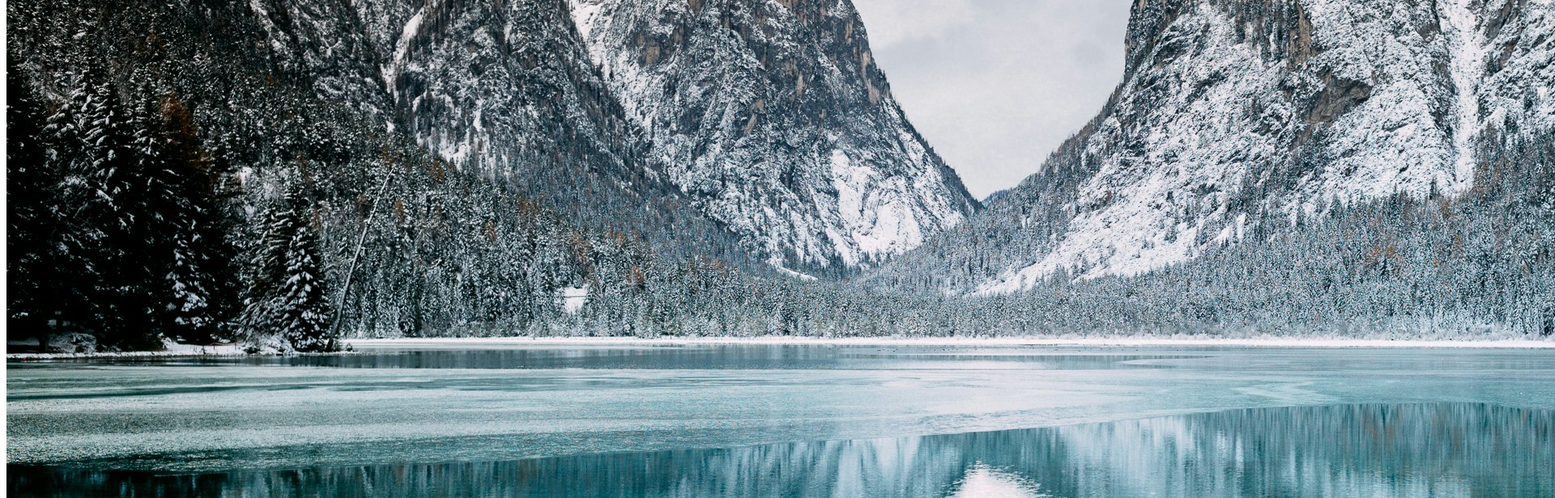
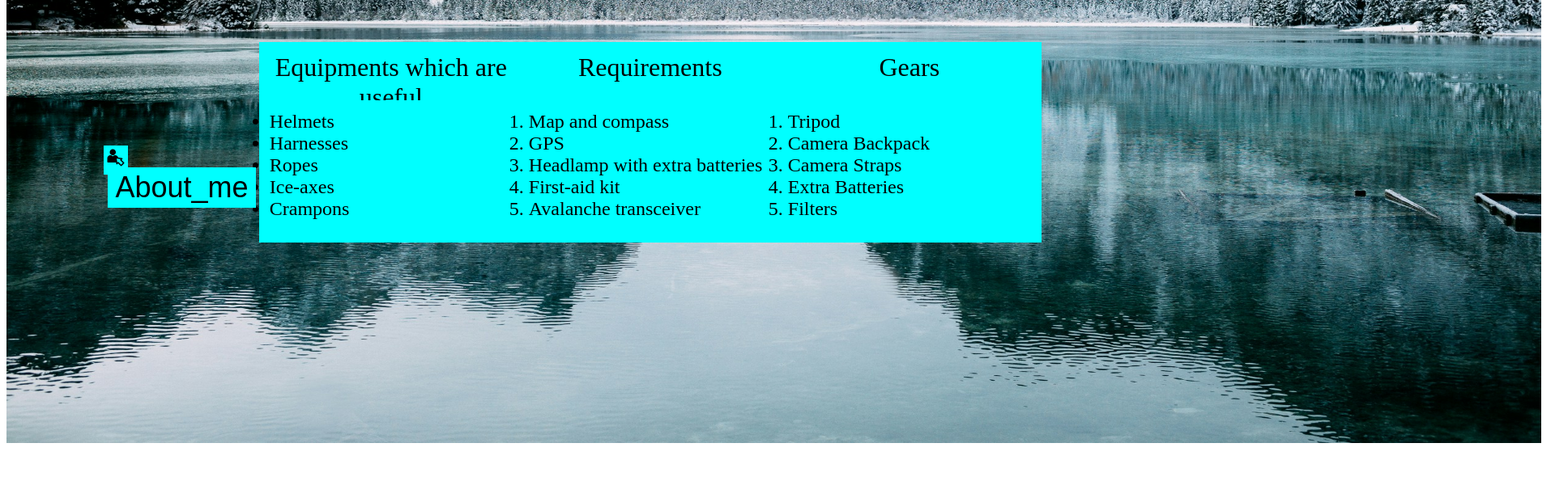
Before and after one commit to Smswad/my_travel_blog, a plain HTML site: page index.html in a window 1280 px wide. Shown: the part 460-1076 px from the top of the page at 81% size, 1920 px wide, since content can reach past the window. After the commit the page ends 1046 px from the top, so only its background shows below. Drawn offline with Linux system fonts and the light colour scheme.

Commit message:
massive change in website!!

```diff
--- a/index.html
+++ b/index.html
@@ -6,12 +6,60 @@
     <link rel="shortcut icon" href="Pictures/favicon.png" type="image/x-icon">
     <title>Swad's Travel Blog</title>
     <style></style>
+    <link rel="stylesheet" href="style.css">
 
 </head>
 <body>
+
+    <div class="adjustment">
+                <img src="Pictures/Mount_Background.jpg" alt="loading" height="1000" width="1895">
+
+    </div>
+
+        <div>
+        <h1 id="headline">This is my first Travel blog.</h1>
+            <br>
+    </div>
     <div>
-        <h1 id="headline">This is my first Travel blog.</h1>
-        <img src="Pictures/Mount_Background.jpg" alt="loading">
+        <p class="Bag_one">
+            Equipments which are useful
+            <br>
+            <ul class="list_one">
+                <li>Helmets</li>
+                <li>Harnesses</li>
+                <li>Ropes</li>
+                <li>Ice-axes</li>
+                <li>Crampons</li>
+
+            </ul>
+        </p>
+
+        <p class="Bag_two">
+            Requirements
+            <ol class="list_two">
+                <li>Map and compass</li>
+                <li>GPS</li>
+                <li>Headlamp with extra batteries </li>
+                <li>First-aid kit </li>
+                <li>Avalanche transceiver</li>
+
+            </ol>
+        </p>
+        <p class="Bag_three">
+            Gears
+            <ol class="list_three">
+                <li>Tripod</li>
+                <li>Camera Backpack</li>
+                <li>Camera Straps</li>
+                <li>Extra Batteries</li>
+                <li>Filters</li>
+
+            </ol>
+        </p>
+    </div>
+    <div class="button">
+        <a href="my-bio.html" target="_blank"><button class="button">About_me</button></a>
+     <img id="click_me" src="Pictures/click_me.png" alt="click_me">
     </div>
 
 </body>
--- a/style.css
+++ b/style.css
@@ -1,4 +1,130 @@
 #headline{
     color: paleturquoise;
     text-align: center;
+    font-family: sans-serif;
+    position: absolute;
+    top: .2%;
+    left: 35%;
+    font-size: 3ic;
+    text-align: center;
 }
+.adjustment{
+    position: relative;
+
+
+}
+.Bag_one{
+    background-color: aqua;
+    font-weight: 200;
+    font-size: 2ic;
+    padding: 1%;
+    display: inline;
+    width: 300px; height: 100px;
+    left: 25%;
+    top: 60%;
+    text-align: center;
+    position: absolute;
+
+}
+.Bag_two{
+    background-color: aqua;
+    font-weight: 200;
+    font-size: 2ic;
+    padding: 1%;
+    display: inline;
+    width: 300px; height: 100px;
+    left: 50%;
+    top: 60%;
+    text-align: center;
+    position: absolute;
+
+}
+.Bag_three{
+    background-color: aqua;
+    font-weight: 200;
+    font-size: 2ic;
+    padding: 1%;
+    display: inline;
+    width: 300px; height: 100px;
+    left: 75%;
+    top: 60%;
+    text-align: center;
+    position: absolute;
+
+}
+.list_one{
+    background-color: aqua;
+    padding: 1%;
+    display: inline;
+    width: 300px; height: 150px;
+
+    position: absolute;
+    font-size: 1.5ic;
+    left: 25%;
+    top: 70%;
+}
+.list_two{
+    background-color: aqua;
+    padding: 1%;
+    display: inline;
+    width: 300px; height: 150px;
+
+    position: absolute;
+    font-size: 1.5ic;
+    left: 50%;
+    top: 70%;
+}
+.list_three{
+    background-color: aqua;
+    padding: 1%;
+    display: inline;
+    width: 300px; height: 150px;
+
+    position: absolute;
+    font-size: 1.5ic;
+    left: 75%;
+    top: 70%;
+
+
+}
+.button{
+
+    position: absolute;
+    top: 80%;
+    left: 10%;
+    font-size: 1.5ic;
+    background-color: aqua;
+    border: 3px solid aqua;
+
+
+}
+#click_me{
+    left: 30%;
+}
+
+.title{
+    color: rgba(34, 54, 170, 0.767);
+    text-align: center;
+    font-family: sans-serif;
+    position: absolute;
+    top: .1%;
+    left: 75%;
+    font-size: 3ic;
+    text-align: center;
+
+}
+
+.info{
+    background-color: rgba(36, 68, 173, 0.63);
+    padding: 1%;
+    display: inline;
+    width: 300px; height: 150px;
+    position: absolute;
+    font-size: 1.5ic;
+    right: 10%;
+    bottom: 60%;
+}
+
+.me{
+    position: relative;
+}
```
Also changed, not shown: my-bio.html (+9 -5 lines), Pictures/click_me.png (added), Pictures/intro.png (added).
